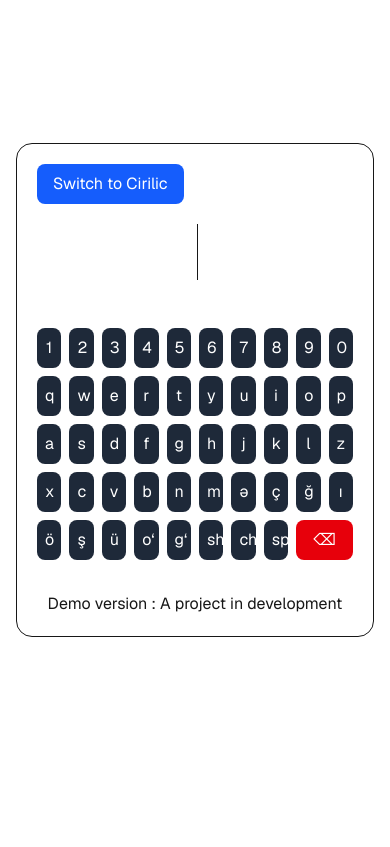
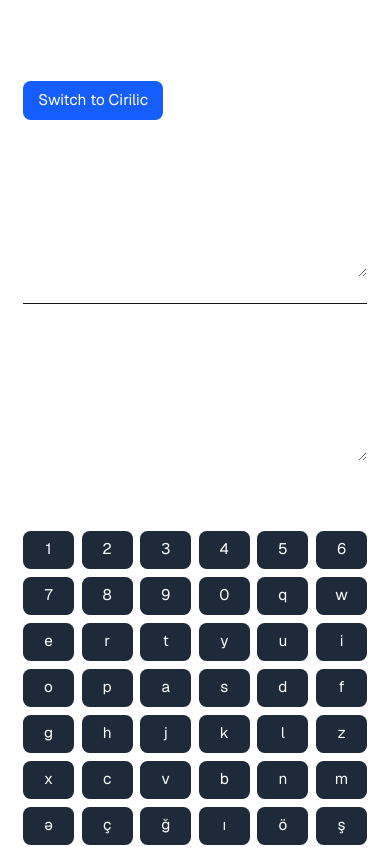
Before and after one commit to Vanckoe/Rune-Translator, a Next.js app: page / in a window 390 px wide. Shown: the top 847 px of the page. Built offline with nearby package versions, Linux system fonts and the light colour scheme.

Commit message:
refactor(Keyboard): improve layout and add runic transliteration
- Replace input with textarea for better multiline support
- Add reverse runic transliteration functionality
- Adjust grid layout for better responsiveness
- Remove unused theme variables in globals.css

```diff
--- a/src/app/globals.css
+++ b/src/app/globals.css
@@ -3,13 +3,6 @@
 :root {
   --background: #ffffff;
   --foreground: #171717;
-}
-
-@theme inline {
-  --color-background: var(--background);
-  --color-foreground: var(--foreground);
-  --font-sans: var(--font-geist-sans);
-  --font-mono: var(--font-geist-mono);
 }
 
 @media (prefers-color-scheme: dark) {
@@ -19,6 +12,9 @@
   }
 }
 
+html{
+  font-size: 0.9vw;
+}
 body {
   background: var(--background);
   color: var(--foreground);
@@ -37,3 +33,17 @@ body {
 .hg-button:hover {
   background-color: #444;
 }
+.container{
+  max-width: 80rem;
+}
+
+@media (max-width: 767px) {
+  html {
+    font-size: 3.934vw;
+  }
+  .container {
+    max-width: 100%;
+    padding-left: 1.5rem;
+    padding-right: 1.5rem;
+  }
+}
--- a/src/app/page.tsx
+++ b/src/app/page.tsx
@@ -7,14 +7,14 @@ export default function Home() {
   const [inputValue, setInputValue] = useState('');
 
   return (
-    <div className="grid grid-rows-[20px_1fr_20px] items-center justify-items-center min-h-screen p-4 md:p-8 pb-20 gap-16 sm:p-20 font-[family-name:var(--font-geist-sans)]">
-      <main className="flex w-full md:w-[60%] mx-auto border rounded-[1rem] p-5 md:p-10 flex-col gap-[32px] row-start-2 items-center sm:items-start">
+    <div className="grid grid-rows-[20px_1fr_20px] items-center justify-items-center min-h-screen md:p-8 pb-20 gap-16 sm:p-20 font-[family-name:var(--font-geist-sans)]">
+      <main className="flex w-full container mx-auto md:border md:rounded-[1rem] md:p-10 flex-col gap-[32px] row-start-2 items-center sm:items-start">
         <CustomKeyboard
           onValueChange={(value) => {
             setInputValue(value);
           }}
         />
-        <p className="">Demo version : A project in development</p>
+        <p className="">Currently under development</p>
       </main>
       {/* <footer className="row-start-3 flex gap-[24px] flex-wrap items-center justify-center">
         <a
--- a/src/components/Keyboard.tsx
+++ b/src/components/Keyboard.tsx
@@ -9,44 +9,191 @@ const EN_LAYOUT = [
   ['1', '2', '3', '4', '5', '6', '7', '8', '9', '0'],
   ['q', 'w', 'e', 'r', 't', 'y', 'u', 'i', 'o', 'p'],
   ['a', 's', 'd', 'f', 'g', 'h', 'j', 'k', 'l'],
-  ['z', 'x', 'c', 'v', 'b', 'n', 'm', 'ə', 'ç', 'ğ', 'ı', 'ö', 'ş', 'ü', 'o‘', 'g‘', 'sh', 'ch', 'space'],
+  [
+    'z',
+    'x',
+    'c',
+    'v',
+    'b',
+    'n',
+    'm',
+    'ə',
+    'ç',
+    'ğ',
+    'ı',
+    'ö',
+    'ş',
+    'ü',
+    'o‘',
+    'g‘',
+    'sh',
+    'ch',
+  ],
 ];
 
 const RU_LAYOUT = [
   ['1', '2', '3', '4', '5', '6', '7', '8', '9', '0'],
   ['й', 'ц', 'у', 'к', 'е', 'н', 'г', 'ш', 'щ', 'з'],
   ['ф', 'ы', 'в', 'а', 'п', 'р', 'о', 'л', 'д'],
-  ['я', 'ч', 'с', 'м', 'и', 'т', 'ь','ә', 'ғ', 'қ', 'ң', 'ө', 'ұ', 'ү', 'і', 'ї', 'һ', 'space'],
+  [
+    'я',
+    'ч',
+    'с',
+    'м',
+    'и',
+    'т',
+    'ь',
+    'ә',
+    'ғ',
+    'қ',
+    'ң',
+    'ө',
+    'ұ',
+    'ү',
+    'і',
+    'ї',
+    'һ',
+  ],
 ];
 
+const runicMap: Record<string, string> = {
+  a: '𐰀',
+  e: '𐰀',
+  ä: '𐰀',
+  o: '𐰆',
+  u: '𐰆',
+  ö: '𐰇',
+  ü: '𐰇',
+  ı: '𐰃',
+  i: '𐰃',
+  b: '𐰉',
+  v: '𐰉',
+  p: '𐰯',
+  t: '𐱅',
+  d: '𐱅',
+  k: '𐰴',
+  q: '𐰴',
+  g: '𐰍',
+  ğ: '𐰍',
+  m: '𐰢',
+  n: '𐰤',
+  ñ: '𐰭',
+  l: '𐰠',
+  r: '𐰼',
+  s: '𐰽',
+  z: '𐰔',
+  ç: '𐰲',
+  ş: '𐰳',
+  y: '𐰖',
+  h: '𐰴',
+  ə: '𐰀',
+  'o‘': '𐰆',
+  'g‘': '𐰍',
+  sh: '𐰳',
+  ch: '𐰲',
+  ә: '𐰀',
+  ғ: '𐰍',
+  қ: '𐰴',
+  ң: '𐰭',
+  ө: '𐰇',
+  ұ: '𐰆',
+  ү: '𐰇',
+  і: '𐰃',
+  й: '𐰖',
+  ц: '𐰲',
+  у: '𐰆',
+  к: '𐰴',
+  е: '𐰀',
+  н: '𐰤',
+  г: '𐰍',
+  ш: '𐰳',
+  щ: '𐰳',
+  з: '𐰔',
+  ф: '𐰯',
+  ы: '𐰃',
+  в: '𐰉',
+  а: '𐰀',
+  п: '𐰯',
+  р: '𐰼',
+  о: '𐰆',
+  л: '𐰠',
+  д: '𐱅',
+  ж: '𐰲',
+  э: '𐰀',
+  я: '𐰀𐰖',
+  ч: '𐰲',
+  с: '𐰽',
+  м: '𐰢',
+  и: '𐰃',
+  т: '𐱅',
+  ь: '',
+  ҳ: '𐰴',
+  ї: '𐰃',
+  ŋ: '𐰭',
+  ŋg: '𐰭𐰍',
+  dž: '𐰲',
+  nd: '𐰤𐱅',
+  nt: '𐰤𐱅',
+  ld: '𐰠𐱅',
+  lt: '𐰠𐱅',
+  ny: '𐰭𐰖',
+  nç: '𐰭𐰲',
+};
+const transliterateToRunic = (input: string): string => {
+  return input
+    .split('')
+    .map((char) => runicMap[char.toLowerCase()] || char)
+    .join('');
+};
 
-const runicMap: Record<string, string> = {
-    'a': '𐰀', 'e': '𐰀', 'ä': '𐰀', 'o': '𐰆', 'u': '𐰆', 'ö': '𐰇', 'ü': '𐰇', 'ı': '𐰃', 'i': '𐰃',
-    'b': '𐰉', 'v': '𐰉', 'p': '𐰯', 't': '𐱅', 'd': '𐱅', 'k': '𐰴', 'q': '𐰴', 'g': '𐰍', 'ğ': '𐰍',
-    'm': '𐰢', 'n': '𐰤', 'ñ': '𐰭', 'l': '𐰠', 'r': '𐰼', 's': '𐰽', 'z': '𐰔',
-    'ç': '𐰲', 'ş': '𐰳', 'y': '𐰖', 'h': '𐰴', 'ə': '𐰀', 'o‘': '𐰆', 'g‘': '𐰍', 'sh': '𐰳', 'ch': '𐰲',
-    'ә': '𐰀', 'ғ': '𐰍', 'қ': '𐰴', 'ң': '𐰭', 'ө': '𐰇', 'ұ': '𐰆', 'ү': '𐰇', 'і': '𐰃',
-    'й': '𐰖', 'ц': '𐰲', 'у': '𐰆', 'к': '𐰴', 'е': '𐰀', 'н': '𐰤', 'г': '𐰍', 'ш': '𐰳', 'щ': '𐰳',
-    'з': '𐰔', 'ф': '𐰯', 'ы': '𐰃', 'в': '𐰉', 'а': '𐰀', 'п': '𐰯', 'р': '𐰼', 'о': '𐰆', 'л': '𐰠', 'д': '𐱅',
-    'ж': '𐰲', 'э': '𐰀', 'я': '𐰀𐰖', 'ч': '𐰲', 'с': '𐰽', 'м': '𐰢', 'и': '𐰃', 'т': '𐱅', 'ь': '',
-    'ҳ': '𐰴', 'ї': '𐰃',
-    'ŋ': '𐰭', 'ŋg': '𐰭𐰍', 'dž': '𐰲',
-    'nd': '𐰤𐱅', 'nt': '𐰤𐱅', 'ld': '𐰠𐱅', 'lt': '𐰠𐱅', 'ny': '𐰭𐰖', 'nç': '𐰭𐰲'
-  };
+const reverseRunicMap: Record<string, { en: string; ru: string }> = {
+  '𐰀': { en: 'a', ru: 'а' },
+  '𐰃': { en: 'i', ru: 'и' },
+  '𐰆': { en: 'o', ru: 'о' },
+  '𐰇': { en: 'ö', ru: 'ө' },
+  '𐰉': { en: 'b', ru: 'б' },
+  '𐰯': { en: 'p', ru: 'п' },
+  '𐱅': { en: 't', ru: 'т' },
+  '𐰴': { en: 'k', ru: 'к' },
+  '𐰍': { en: 'g', ru: 'г' },
+  '𐰢': { en: 'm', ru: 'м' },
+  '𐰤': { en: 'n', ru: 'н' },
+  '𐰭': { en: 'ñ', ru: 'ң' },
+  '𐰠': { en: 'l', ru: 'л' },
+  '𐰼': { en: 'r', ru: 'р' },
+  '𐰽': { en: 's', ru: 'с' },
+  '𐰔': { en: 'z', ru: 'з' },
+  '𐰲': { en: 'ch', ru: 'ч' },
+  '𐰳': { en: 'sh', ru: 'ш' },
+  '𐰖': { en: 'y', ru: 'й' },
+};
 
-const transliterateToRunic = (input: string): string => {
-  return input.split('').map(char => runicMap[char.toLowerCase()] || char).join('');
+const transliterateFromRunic = (input: string, layout: string): string => {
+  return input
+    .split('')
+    .map((char) => {
+      const mapping = reverseRunicMap[char];
+      if (!mapping) return char;
+      return layout === 'EN' ? mapping.en : mapping.ru;
+    })
+    .join('');
 };
 
 const CustomKeyboard: React.FC<CustomKeyboardProps> = ({ onValueChange }) => {
   const [inputValue, setInputValue] = useState('');
   const [layout, setLayout] = useState('EN');
-  const inputRef = useRef<HTMLInputElement>(null);
+  const inputRef = useRef<HTMLTextAreaElement>(null);
 
-  const handlePaste = (e: React.ClipboardEvent<HTMLInputElement>) => {
+  const handlePaste = (e: React.ClipboardEvent<HTMLTextAreaElement>) => {
     e.preventDefault();
     const pastedText = e.clipboardData.getData('text');
     const newValue = inputValue + pastedText;
+    setInputValue(newValue);
+    onValueChange?.(newValue);
+  };
+
+  const handleChange = (e: React.ChangeEvent<HTMLTextAreaElement>) => {
+    const newValue = e.target.value;
     setInputValue(newValue);
     onValueChange?.(newValue);
   };
@@ -60,12 +207,6 @@ const CustomKeyboard: React.FC<CustomKeyboardProps> = ({ onValueChange }) => {
     } else {
       newValue = inputValue + key;
     }
-    setInputValue(newValue);
-    onValueChange?.(newValue);
-  };
-
-  const handleChange = (e: React.ChangeEvent<HTMLInputElement>) => {
-    const newValue = e.target.value;
     setInputValue(newValue);
     onValueChange?.(newValue);
   };
@@ -85,24 +226,33 @@ const CustomKeyboard: React.FC<CustomKeyboardProps> = ({ onValueChange }) => {
         >
           Switch to {layout === 'EN' ? 'Cirilic' : 'Latinic'}
         </button>
-        <div className="flex flex-row justify-between w-full">
-          <div className="w-full p-2 mb-4 text-end pr-4 md:pr-10">
-            {transliterateToRunic(inputValue)}
-          </div>
-          <div className="w-full border-l pl-4 md:pl-10">
-            <input
+        <div className="flex flex-col gap-5 md:flex-row justify-between w-full">
+          <div className="w-full md:pr-10">
+            <textarea
               ref={inputRef}
-              type="text"
-              value={inputValue}
-              placeholder='Type here...'
+              value={transliterateToRunic(inputValue)}
+              placeholder="...𐰢𐰆𐰤𐱅𐰀 𐱅𐰀𐰼𐰃𐰭𐰃𐰔"
               onChange={handleChange}
               onPaste={handlePaste}
-              className="w-full p-2 bg-transparent text-wrap text-white rounded-lg mb-4 focus:outline-none"
+              rows={4}
+              className="w-full p-2 bg-transparent text-2xl text-end text-white rounded-lg md:mb-4 focus:outline-none"
+            />
+          </div>
+
+          <div className="w-full border-t md:border-t-0 pt-5 md:pt-0 md:border-l md:pl-10">
+            <textarea
+              ref={inputRef}
+              value={inputValue}
+              placeholder="Type here..."
+              onChange={handleChange}
+              onPaste={handlePaste}
+              rows={4}
+              className="w-full p-2 bg-transparent text-2xl text-white rounded-lg mb-4 focus:outline-none"
             />
           </div>
         </div>
       </div>
-      <div className="grid grid-cols-10 gap-2 mt-4">
+      <div className="grid grid-cols-6 md:grid-cols-10 w-full gap-2 mt-4">
         {currentLayout.flat().map((key: string, idx: number) => (
           <button
             key={idx}
@@ -113,7 +263,13 @@ const CustomKeyboard: React.FC<CustomKeyboardProps> = ({ onValueChange }) => {
           </button>
         ))}
         <button
-          className="col-span-2 p-2 bg-red-600 text-white rounded-lg hover:bg-red-500"
+          className="col-span-4 md:col-span-7 p-2 bg-gray-800 text-white rounded-lg hover:bg-gray-700"
+          onClick={() => handleKeyPress('space')}
+        >
+          space
+        </button>
+        <button
+          className="col-span-2 md:col-span-3 p-2 bg-red-600 text-white rounded-lg hover:bg-red-500"
           onClick={() => handleKeyPress('bksp')}
         >
           ⌫
```
